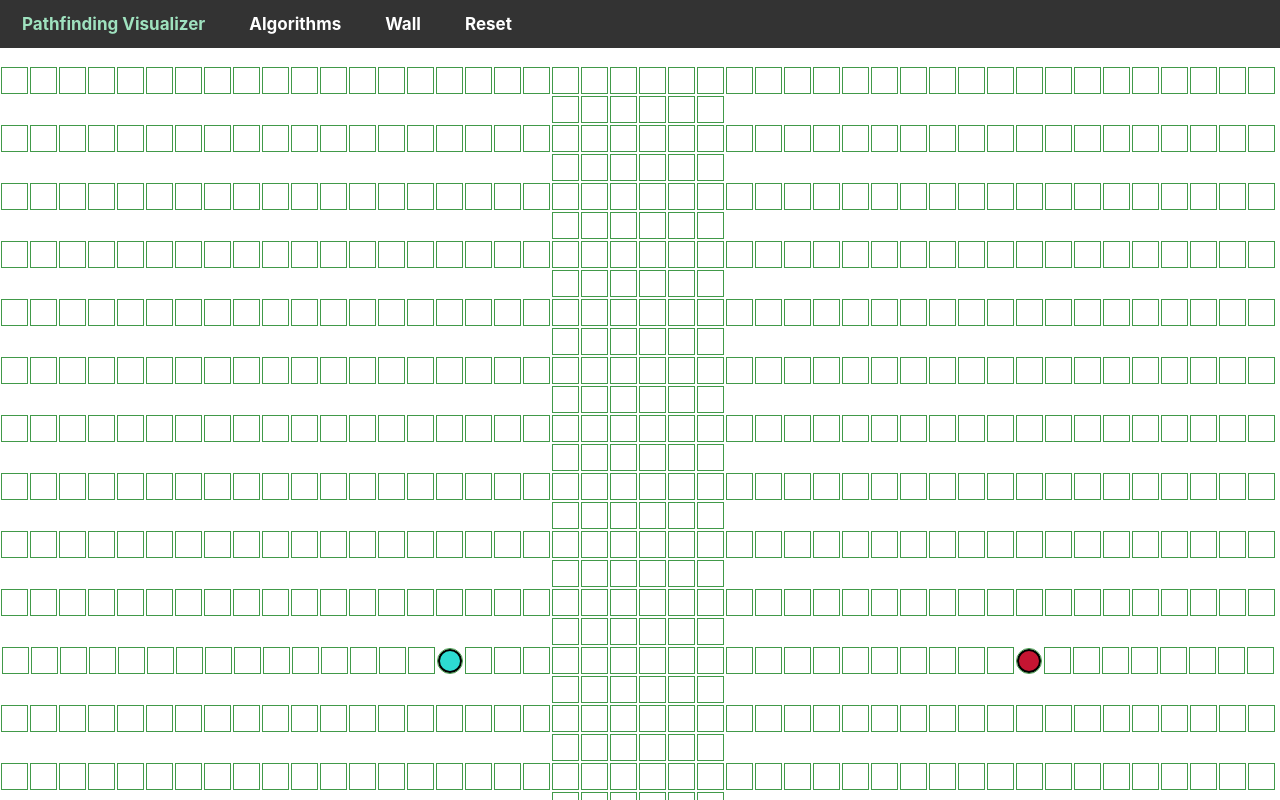
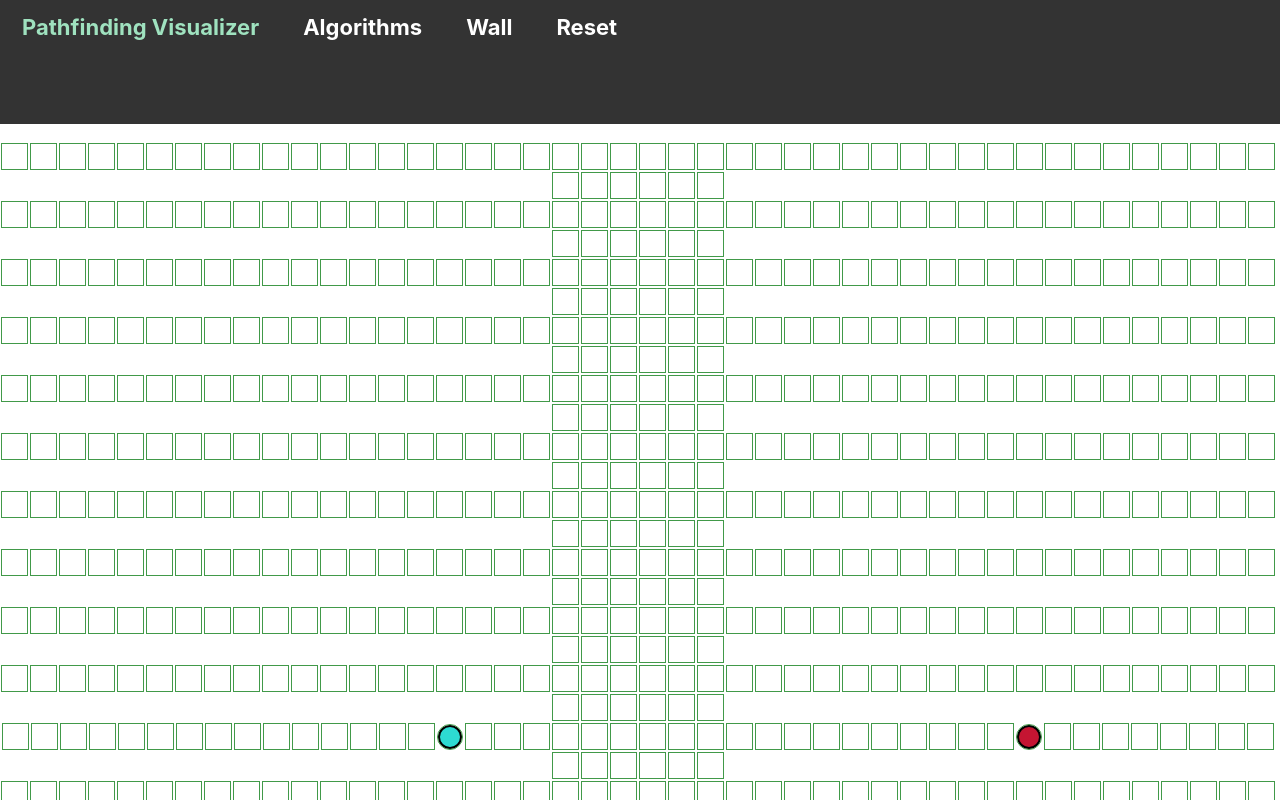
Before and after one commit to Shashankkafle/Pathfinding-Algorithm-Visualiser, a React (Create React App) app in the folder Minor_project/: page / in a window 1280 px wide. Shown: the top 800 px of the page. Built offline with nearby package versions, Linux system fonts and the light colour scheme.

Commit message:
nav bar changes

```diff
--- a/Minor_project/src/Grid.jsx
+++ b/Minor_project/src/Grid.jsx
@@ -124,15 +124,32 @@ export default class Grid extends Component
       <div className="navBar">
         <a href="http://localhost:3000/">  <b> Pathfinding Visualizer </b></a>
 
-        <div className="dropDown">
+        {/* <div className="dropDown">
           <a className="dropBtn"><b> Algorithms </b></a>
           <div className="dropdown-algo">
           <a onClick={() => this.visualizeDijkstra()}> <a> Dijkstra's algorithm</a> </a>
           <a onClick={() => this.visualizeAstar()}> <a> Astar algorithm</a> </a>
           <a onClick={() => this.visualizeBfs()}> <a> Bfs algorithm</a> </a>
-          {/* <a onClick={() => this.visualizeDfs()}> <a> Dfs algorithm</a> </a> */}
+          <a onClick={() => this.visualizeDfs()}> <a> Dfs algorithm</a> </a>
           </div>
         </div>
+     */}
+
+
+
+
+	<div className="dropDown">
+          <label className="dropBtn"><b> Algorithms </b></label>
+          <select className="dropdown-algo" id="dropdown-algo" multiple>
+          <option onClick={() => this.visualizeDijkstra()}> Dijkstra's algorithm </option>
+          <option  onClick={() => this.visualizeAstar()}>  Astar algorithm  </option>
+          <option  onClick={() => this.visualizeBfs()}>  Bfs algorithm  </option>
+          <option  onClick={() => this.visualizeDfs()}>  Dfs algorithm   </option>
+          </select>
+        </div>
+
+
+
 
         <div className="wall">
           <a className="dropWall"><b> Wall </b> </a>
--- a/Minor_project/src/grid.css
+++ b/Minor_project/src/grid.css
@@ -1,21 +1,29 @@
+.grid {
+  margin: 100px 0 0;
+  margin-top: 20px;
+  margin-bottom: 10px;
+}
+
 .navBar{
   margin-bottom: 20px;
   background-color: #333;
   overflow: hidden;
+  padding-bottom: 70px;
 }
 .navBar a {
   float: left;
-  font-size: 17px;
+  font-size: 22px;
   color: white;
   text-align: center;
   padding: 14px 22px;
   text-decoration: none;
-  cursor: pointer;
+  cursor: hand;
 }
 
 .navBar a:hover{
  /* background-color: rgb(255, 0, 0) */
  color: rgb(159, 226 ,191);
+
 }
 
 .dropDown {
@@ -28,7 +36,7 @@
   color: white;
   text-align: center;
   padding: 14px 22px;
-  font-size: 17px;
+  font-size: 22px;
   border: none;
   background-color: #333333;
 }
@@ -42,22 +50,27 @@
   position: absolute;
   background-color: #f1f1f1;
   margin-top: 47px;
+  text-align: left;
+  padding: 14px 22px;
+  /* opacity: 75%; */
+  font-size: 17px;
 }
 
 .dropdown-algo a {
   float: none;
   color: black;
-  padding: 8px 10px;
+  padding: 18px 26px;
   text-decoration: none;
   display: block;
   text-align: left;
-  cursor: pointer;
+  cursor: hand;
+  border:none;
 }
 
 .dropdown-algo a:hover{
    background-color:  rgb(94, 94, 116);
    color: black;
-}
+    }
 
 .dropDown:hover .dropdown-algo {
   display: block;
@@ -74,10 +87,11 @@
   color: white;
   text-align: center;
   padding: 14px 22px;
-  font-size: 17px;
+  font-size: 22px;
   border: none;
   background-color: #333333;
 }
+
 
 .dropdown-wall {
   display: none;
@@ -86,14 +100,16 @@
   margin-top: 47px;
 }
 
-.dropdown-wall a {
+  .dropdown-wall a {
   float: none;
   color: black;
-  padding: 8px 10px;
+  padding: 3px 5px;
   text-decoration: none;
   display: block;
   text-align: left;
   cursor: pointer;
+  font-size: 15px;
+  /* opacity: 75%  ; */
 }
 
 .dropdown-wall a:hover{
@@ -103,10 +119,5 @@
 
 .wall:hover .dropdown-wall{
   display: block;
+  cursor: hand;
 }
-
-.grid {
-  margin: 100px 0 0;
-  margin-top: 20px;
-  margin-bottom: 10px;
-}
--- a/Minor_project/src/node.css
+++ b/Minor_project/src/node.css
@@ -1,7 +1,7 @@
 .node{
   width: 25px;
   height: 25px;
-  outline: 1.5px solid rgb(65, 153, 73);
+  outline: 1.25px solid rgb(65, 153, 73);
   display: inline-block;
   padding: auto;
   margin-right: 4px;
@@ -56,6 +56,9 @@
       background-color: rgb(255, 254, 106);
     }
   } */
+
+
+
   .node-start {
     width: 20px;
     height: 20px;
@@ -64,6 +67,7 @@
     border: 2px solid black;
 
   }
+
   .node-finish {
     width: 20px;
     height: 20px;
```
Also changed, not shown: Minor_project/src/grid_resize.js (added, +9 -0 lines).
